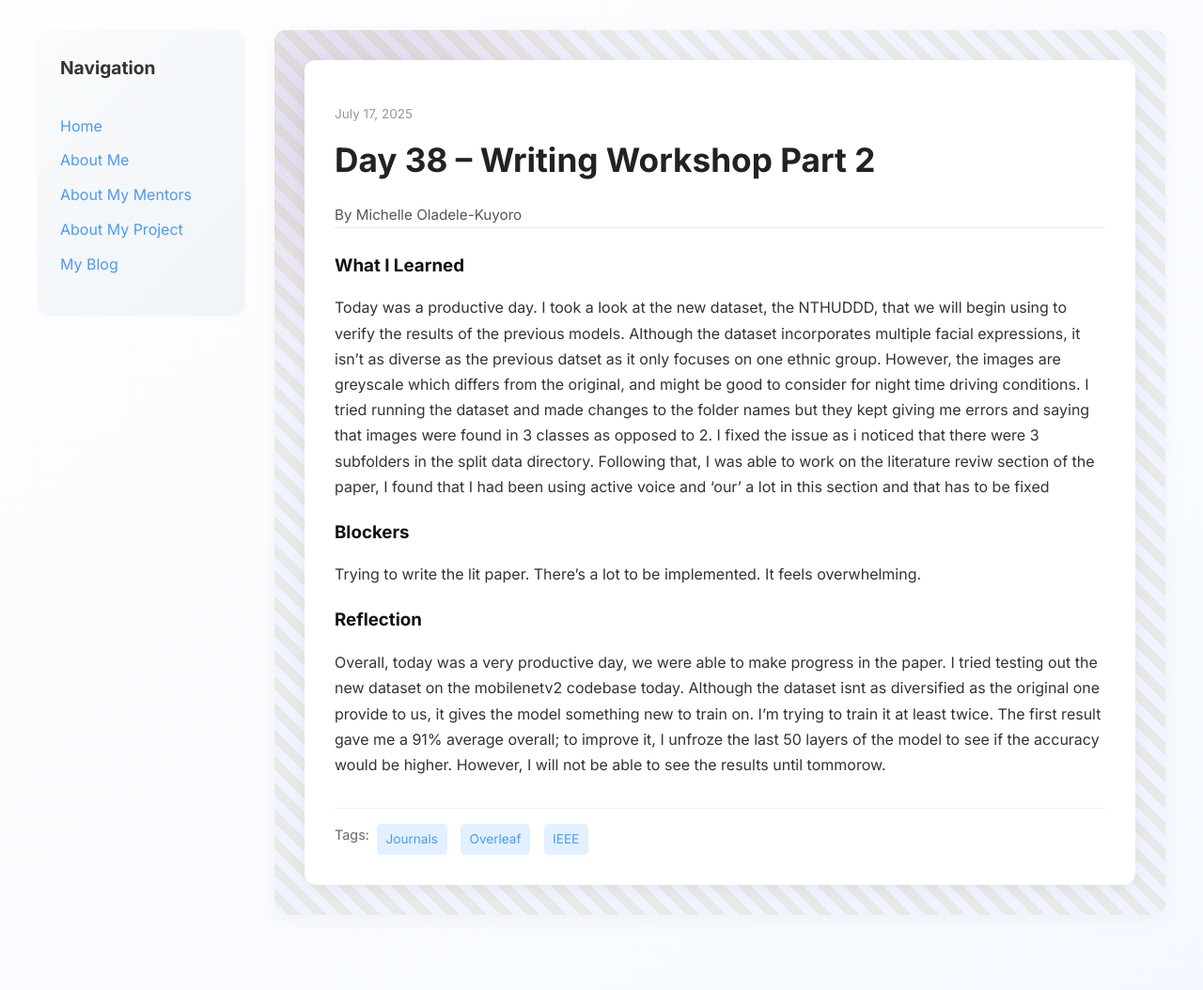
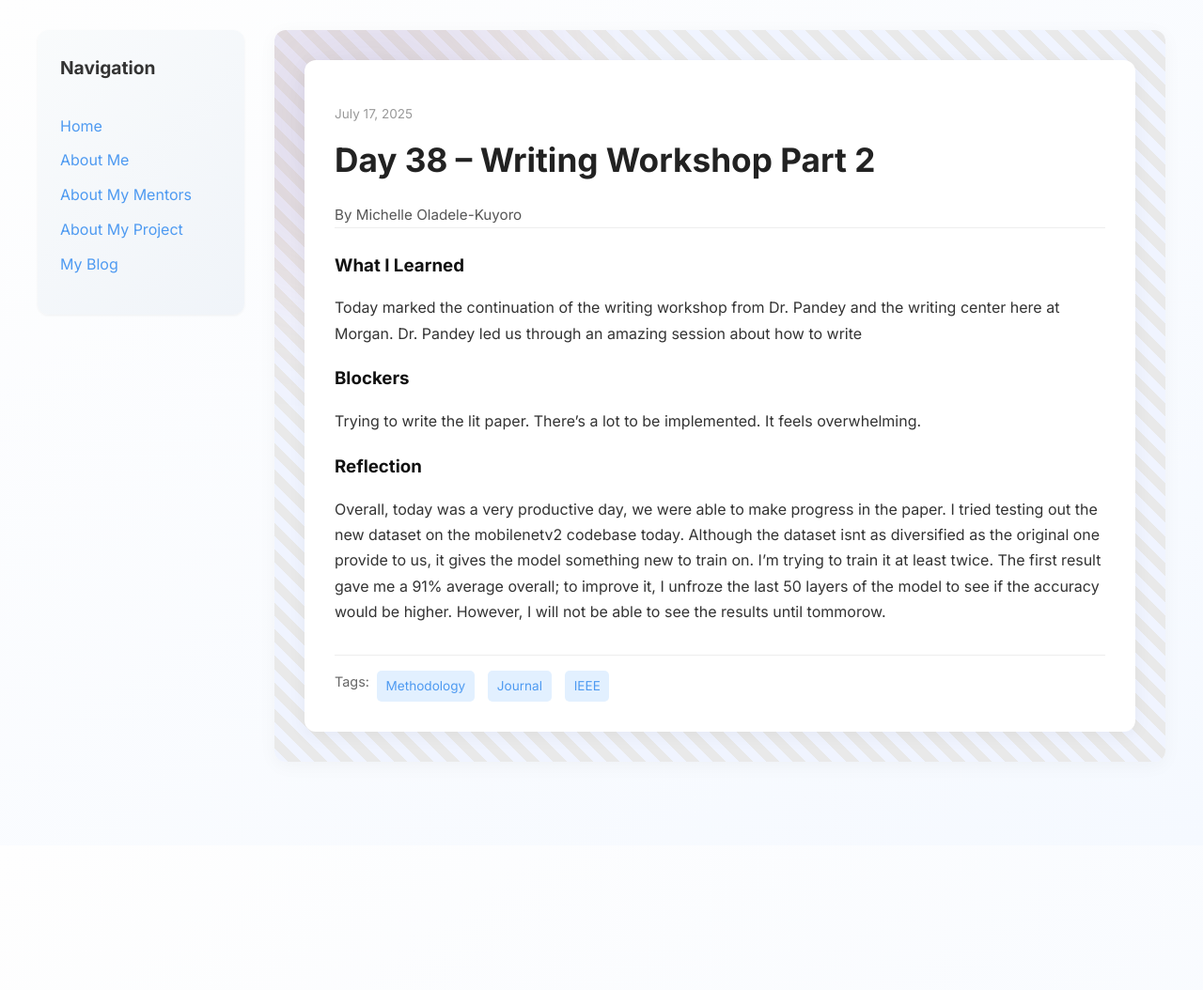
Before and after one commit to Miola585/Miola585.github.io, a Jekyll site: the page built from _posts/2025-07-17-day-38.md, in a window 1280 px wide. Shown: the whole page at 94% size. Built offline with Jekyll 4.4.1, drawn with Linux system fonts in a browser that asks for light colours; after the commit the page ends 900 px from its top, so only the background shows below that.

Commit message:
Update 2025-07-17-day-38.md

```diff
--- a/_posts/2025-07-17-day-38.md
+++ b/_posts/2025-07-17-day-38.md
@@ -4,10 +4,10 @@ title: "Day 38 – Writing Workshop Part 2"
 date: 2025-07-17
 author: Michelle Oladele-Kuyoro
 permalink: /day38.html
-tags: ["Journals", "Overleaf", "IEEE"]
+tags: ["Methodology", "Journal", "IEEE"]
 
 what_i_learned: |
-  Today was a productive day. I took a look at the new dataset, the NTHUDDD, that we will begin using to verify the results of the previous models. Although the dataset incorporates multiple facial expressions, it isn't as diverse as the previous datset as it only focuses on one ethnic group. However, the images are greyscale which differs from the original, and might be good to consider for night time driving conditions. I tried running the dataset and made changes to the folder names but they kept giving me errors and saying that images were found in 3 classes as opposed to 2. I fixed the issue as i noticed that there were 3 subfolders in the split data directory. Following that, I was able to work on the literature reviw section of the paper, I found that I had been using active voice and 'our' a lot in this section and that has to be fixed
+  Today marked the continuation of the writing workshop from Dr. Pandey and the writing center here at Morgan. Dr. Pandey led us through an amazing session about how to write
 
 blockers: |
    Trying to write the lit paper. There's a lot to be implemented. It feels overwhelming.
```
